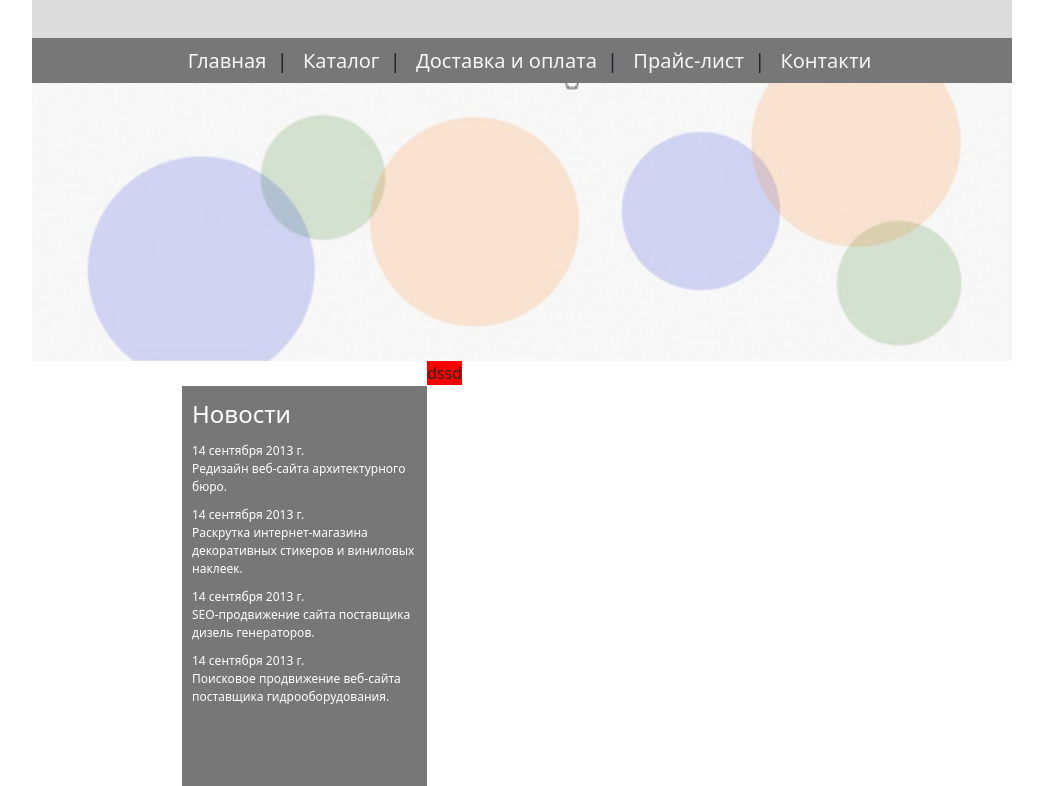
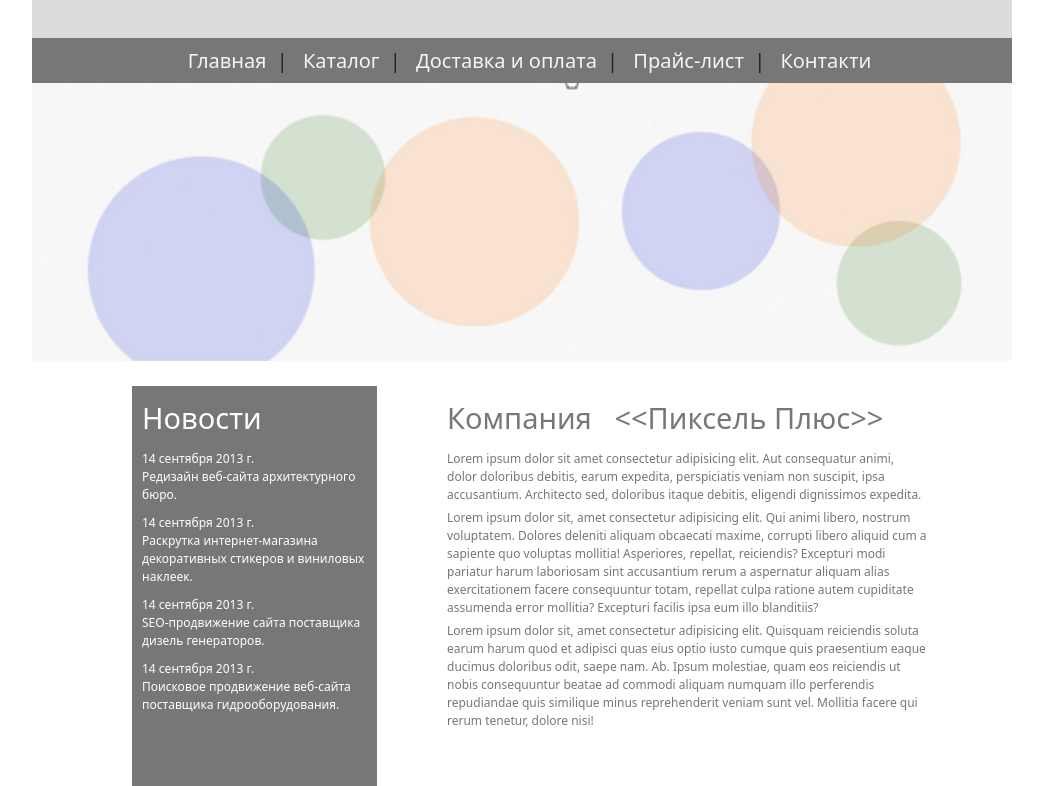
Before and after one commit to prokofmax/Maket_2, a website: page index.html in a window 1280 px wide. Shown: the part 132-918 px from the top of the page, without its empty margins (118-1161 px from the left). Drawn offline with Linux system fonts and the light colour scheme.

Commit message:
fotter lvl

```diff
--- a/css/style.css
+++ b/css/style.css
@@ -100,10 +100,14 @@ body {
     background-color: #777;
     padding: 10px;
     height: 400px;
-    margin-left: 150px;
+    margin-left:100px;
     margin-top: 25px;
 }
 
 .test {
-    background-color: red;
+    background-color: white;
+    margin: 25px 0 0 60px;
+    width: 500px;
+    padding: 10px;
+    color: #777;
 }
--- a/index.html
+++ b/index.html
@@ -17,8 +17,7 @@
 </head>
 
 <body>
-    <div class="main">
-        <div class="header-wrap">
+   <div class="main"> <div class="header-wrap">
             <div class="header">
                 <div class="row">
                     <div class="col-4 offset-1 d-flex       ">
@@ -66,20 +65,25 @@
         </div>
         <div class="content-main d-flex">
             <div class="news col-3">
-                <p style="margin-bottom: 10px; font-size: 24px; font-weight: 500; color: #fff; ">Новости</p>
+                <p style="margin-bottom: 10px; font-size: 29px; font-weight: 500; color: #fff; ">Новости</p>
                 <p style="font-size:12px;color:#fff; padding-bottom: 10px;">14 сентября 2013 г. <br> Редизайн веб-сайта архитектурного бюро. </p>
                 <p style="font-size: 12px; color: #fff;  padding-bottom: 10px;">14 сентября 2013 г. <br> Раскрутка интернет-магазина декоративных стикеров и виниловых наклеек.</p>
                 <p style="font-size: 12px; color: #fff;  padding-bottom: 10px;">14 сентября 2013 г. <br> SEO-продвижение сайта поставщика дизель генераторов.</p>
                 <p style="font-size: 12px; color: #fff;  padding-bottom: 10px;">14 сентября 2013 г. <br> Поисковое продвижение веб-сайта поставщика гидрооборудования.</p>
             </div>
-            <div class="description">
-                <div class="col6 test">dssd</div>
-            </div>
-
-        </div>
 
 
-    </div>
+                <div class="test">
+                    <p style="font-size: 29px; font-weight: ;">Компания &nbsp; <<Пиксель Плюс>></p>
+                <p style="font-size: 12px;padding-top: 10px;">Lorem ipsum dolor sit amet consectetur adipisicing elit. Aut consequatur animi, dolor doloribus debitis, earum expedita, perspiciatis veniam non suscipit, ipsa accusantium. Architecto sed, doloribus itaque debitis, eligendi dignissimos expedita.</p>
+                <p style="font-size:12px; padding-top: 5px;">Lorem ipsum dolor sit, amet consectetur adipisicing elit. Qui animi libero, nostrum voluptatem. Dolores deleniti aliquam obcaecati maxime, corrupti libero aliquid cum a sapiente quo voluptas mollitia! Asperiores, repellat, reiciendis?
+                Excepturi modi pariatur harum laboriosam sint accusantium rerum a aspernatur aliquam alias exercitationem facere consequuntur totam, repellat culpa ratione autem cupiditate assumenda error mollitia? Excepturi facilis ipsa eum illo blanditiis?</p>
+                <p style="font-size: 12px; padding-top: 5px;">Lorem ipsum dolor sit, amet consectetur adipisicing elit. Quisquam reiciendis soluta earum harum quod et adipisci quas eius optio iusto cumque quis praesentium eaque ducimus doloribus odit, saepe nam. Ab.
+                Ipsum molestiae, quam eos reiciendis ut nobis consequuntur beatae ad commodi aliquam numquam illo perferendis repudiandae quis similique minus reprehenderit veniam sunt vel. Mollitia facere qui rerum tenetur, dolore nisi!</p>
+                </div>
+
+
+
 </body>
 
 </html>
```
